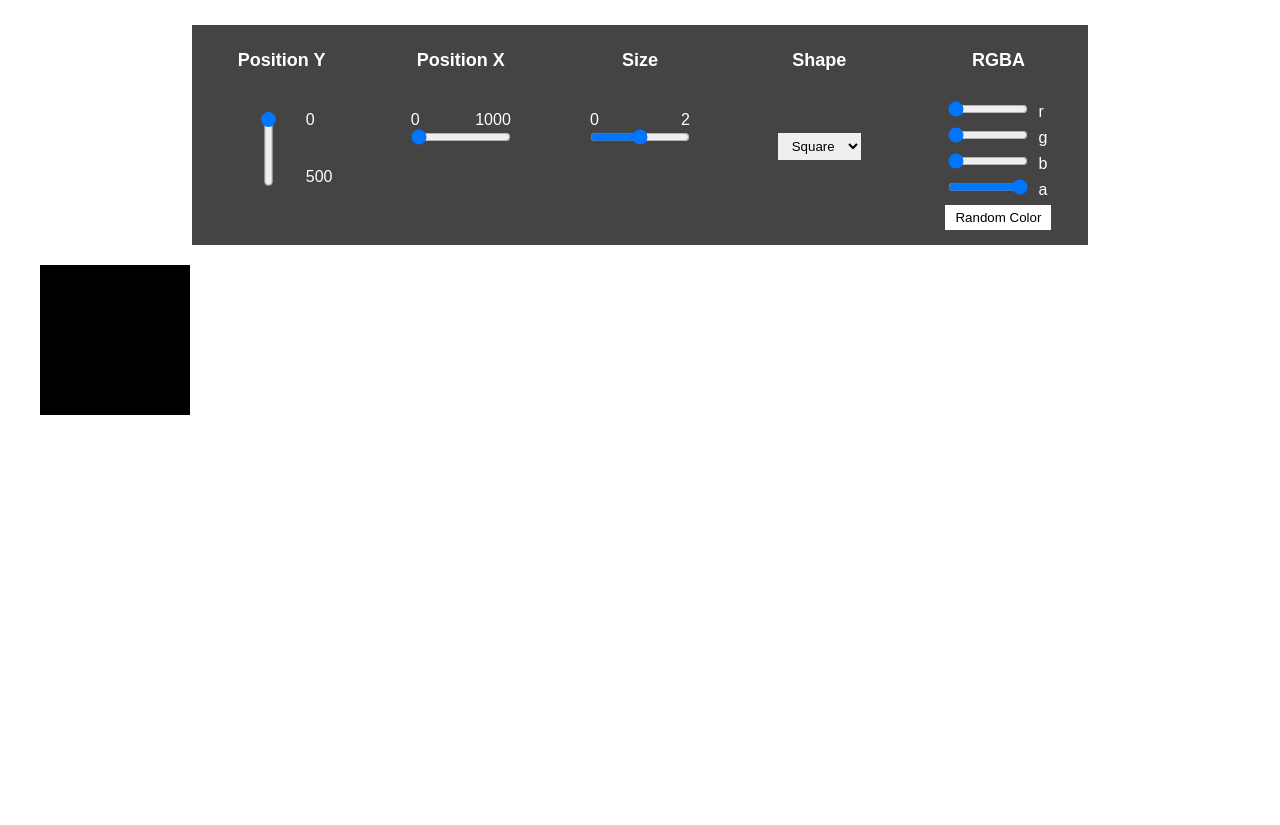
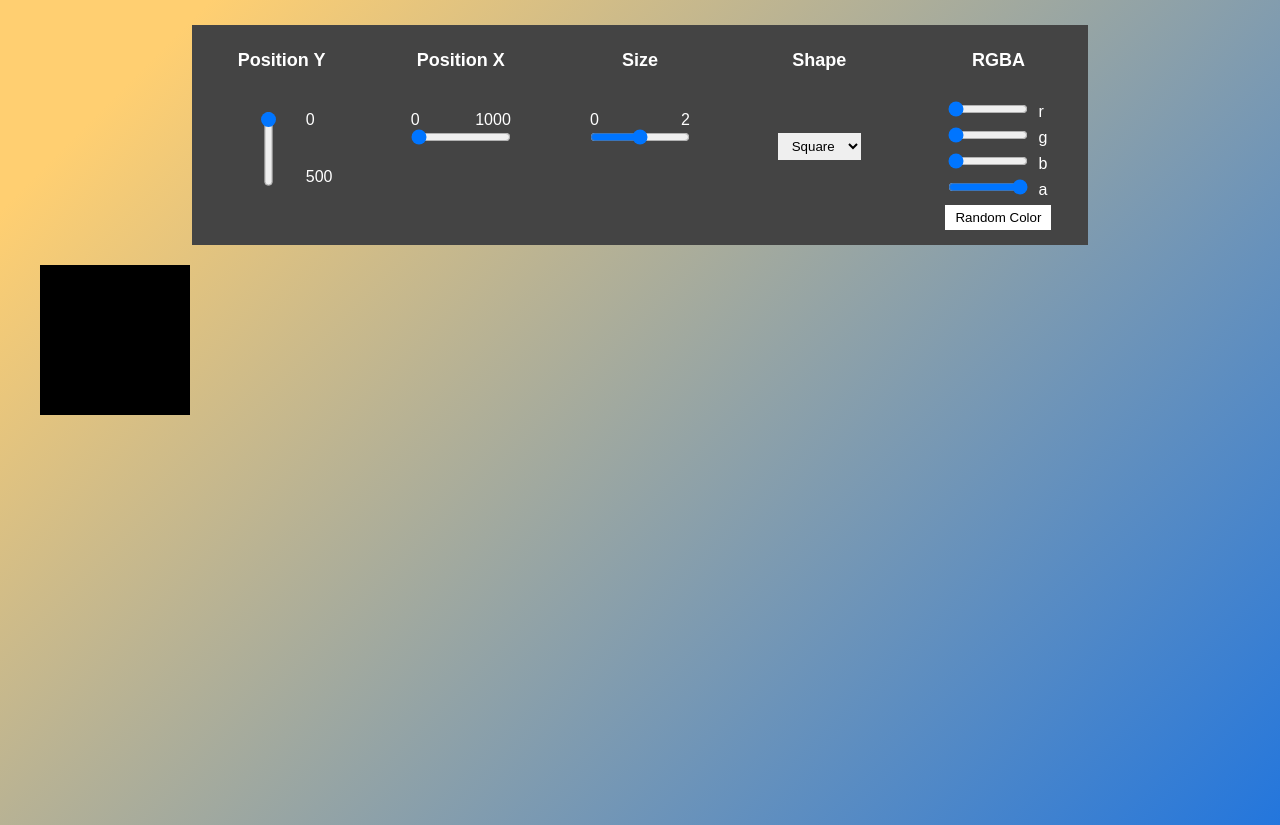
Before and after one commit to gurhanalan/JS-SmallProject-CSSPropertyChanger, a plain HTML site: page index.html in a window 1280 px wide. Before the commit the page ends 800 px from the top, so only its background shows below. Drawn offline with Linux system fonts and the light colour scheme.

```diff
--- a/style.css
+++ b/style.css
@@ -6,6 +6,9 @@
 
 body {
     font-family: Arial, Helvetica, sans-serif;
+    background-image: linear-gradient(135deg, #ffcf71 10%, #2376dd 100%);
+    background-repeat: no-repeat;
+    min-height: 100vh;
 }
 
 .wrapper {
```
Also changed, not shown: img/csspropertychanger.jpg (added), 1 other file.
